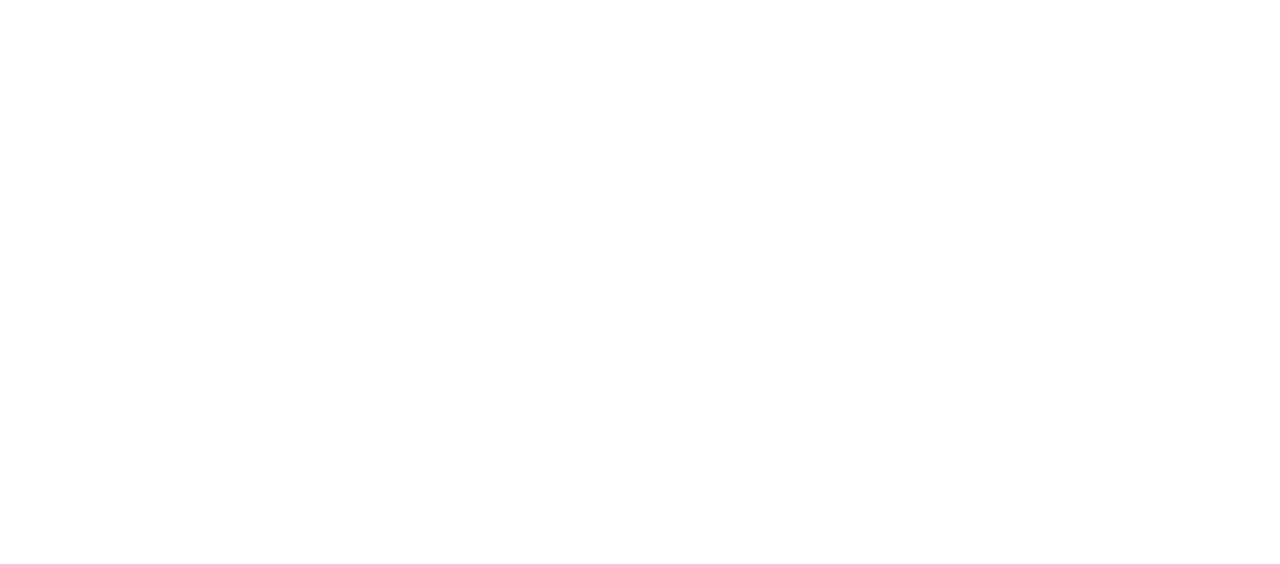
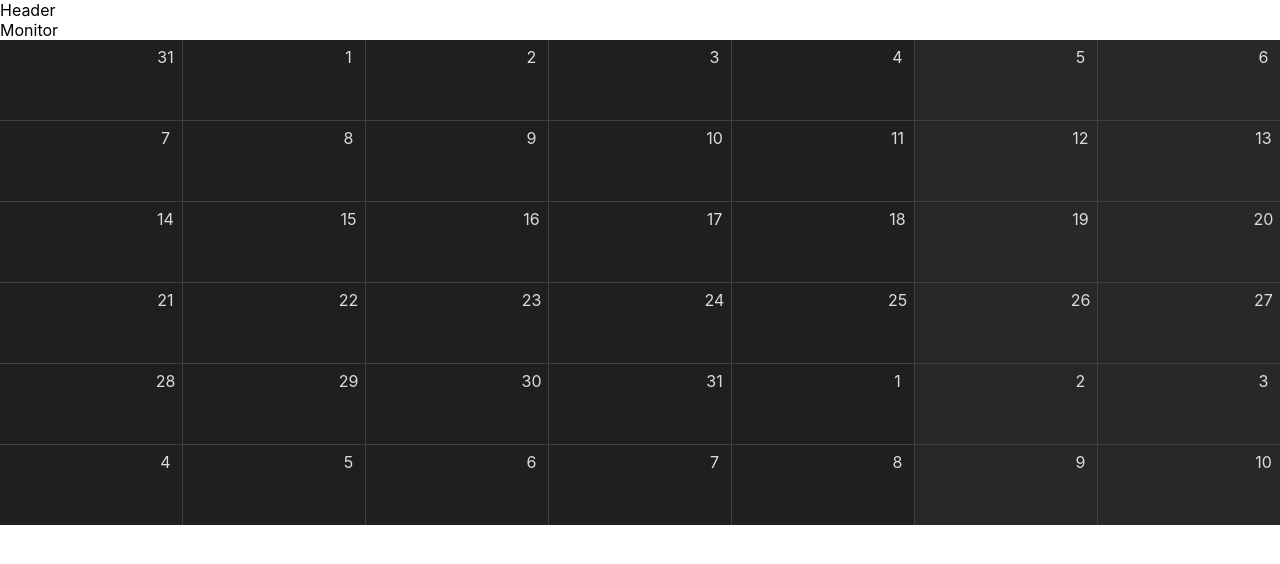
Before and after one commit to Taras21071988/calendar_year, a React (Create React App) app: page / in a window 1280 px wide. Shown: the top 564 px of the page. Built offline with nearby package versions, Linux system fonts and the light colour scheme.

Commit message:
creating a grid markup, and implementing the  output of the date in the table  and connection styled-components

```diff
--- a/package.json
+++ b/package.json
@@ -14,6 +14,8 @@
     "react": "^18.2.0",
     "react-dom": "^18.2.0",
     "react-scripts": "5.0.1",
+    "sass": "^1.65.1",
+    "styled-components": "^6.0.7",
     "typescript": "^4.9.5",
     "web-vitals": "^2.1.4"
   },
--- a/src/App.css
+++ /dev/null
@@ -1,38 +0,0 @@
-.App {
-  text-align: center;
-}
-
-.App-logo {
-  height: 40vmin;
-  pointer-events: none;
-}
-
-@media (prefers-reduced-motion: no-preference) {
-  .App-logo {
-    animation: App-logo-spin infinite 20s linear;
-  }
-}
-
-.App-header {
-  background-color: #282c34;
-  min-height: 100vh;
-  display: flex;
-  flex-direction: column;
-  align-items: center;
-  justify-content: center;
-  font-size: calc(10px + 2vmin);
-  color: white;
-}
-
-.App-link {
-  color: #61dafb;
-}
-
-@keyframes App-logo-spin {
-  from {
-    transform: rotate(0deg);
-  }
-  to {
-    transform: rotate(360deg);
-  }
-}
--- a/src/App.jsx
+++ /dev/null
@@ -1,31 +0,0 @@
-import React from "react";
-import "./App.css";
-import moment from "moment";
-
-function App() {
-  moment.updateLocale("en", { week: { dow: 1 } });
-  const startDay = moment().startOf("month").startOf("week");
-  const endDay = moment().endOf("month").endOf("week");
-  const calendar = [];
-  const day = startDay.clone();
-
-  while (!day.isAfter(endDay)) {
-    calendar.push(day.clone());
-    day.add(1, "day");
-  }
-
-  console.log(calendar);
-  const week_size = 7;
-  const calendar_week = [];
-  for (let i = 0; i < Math.ceil(calendar.length / week_size); i++) {
-    calendar_week[i] = calendar.slice(i * week_size, i * week_size + week_size);
-  }
-  console.log(calendar_week);
-  return (
-    <div className="App">
-
-    </div>
-  );
-}
-
-export default App;
--- /dev/null
+++ b/src/components/App/index.js
@@ -0,0 +1,20 @@
+import React from "react";
+import moment from "moment";
+import { Header } from "../Header";
+import { Monitor } from "../Monitor";
+import { CalendarGrid } from "../CalendarGrid";
+
+function App() {
+  moment.updateLocale("en", { week: { dow: 1 } });
+  const startDay = moment().startOf("month").startOf("week");
+
+  return (
+    <div className="App">
+      <Header />
+      <Monitor />
+      <CalendarGrid startDay={startDay} />
+    </div>
+  );
+}
+
+export default App;
--- /dev/null
+++ b/src/components/CalendarGrid/index.js
@@ -0,0 +1,52 @@
+import React from "react";
+import { styled } from "styled-components";
+
+const GridWrapper = styled.div`
+  display: grid;
+  grid-template-columns: repeat(7, 1fr);
+  grid-template-rows: repeat(6, 1fr);
+  background-color: #404040;
+  grid-gap: 1px;
+`;
+const CellWrapper = styled.div`
+  min-width: 140px;
+  min-height: 80px;
+  background-color: ${(props) => (props.$isweekend ? "#272829" : "#1e1f21")};
+  color: #dddcdd;
+`;
+const RowCell = styled.div`
+  display: flex;
+  justify-content: ${(props) =>
+    props.$justifycontent ? props.$justifycontent : "flex-start"};
+`;
+const DayWrapper = styled.div`
+  height: 33px;
+  width: 33px;
+  display: flex;
+  align-items: center;
+  justify-content: center;
+`;
+
+const CalendarGrid = ({ startDay }) => {
+  //   const totalDays = 42;
+  const day = startDay.clone().subtract(1, "day");
+  const daysArray = [...Array(42)].map(() => day.add(1, "day").clone());
+
+  console.log(daysArray);
+  return (
+    <GridWrapper>
+      {daysArray.map((dayItem) => (
+        <CellWrapper
+          key={dayItem.format("DDMMYYYY")}
+          $isweekend={dayItem.day() === 6 || dayItem.day() === 0}
+        >
+          <RowCell $justifycontent={"flex-end"}>
+            <DayWrapper>{dayItem.format("D")}</DayWrapper>
+          </RowCell>
+        </CellWrapper>
+      ))}
+    </GridWrapper>
+  );
+};
+
+export { CalendarGrid };
--- /dev/null
+++ b/src/components/Header/index.js
@@ -0,0 +1,7 @@
+import React from "react";
+
+const Header = () => {
+  return <div>Header</div>;
+};
+
+export { Header };
--- /dev/null
+++ b/src/components/Monitor/index.js
@@ -0,0 +1,7 @@
+import React from "react";
+
+const Monitor = () => {
+  return <div>Monitor</div>;
+};
+
+export { Monitor };
--- a/src/index.tsx
+++ b/src/index.tsx
@@ -1,7 +1,7 @@
 import React from "react";
 import ReactDOM from "react-dom/client";
 import "./index.css";
-import App from "./App";
+import App from "./components/App";
 
 const root = ReactDOM.createRoot(
   document.getElementById("root") as HTMLElement
```
Also changed, not shown: 1 other file (tests, documents, lock files or other folders).
